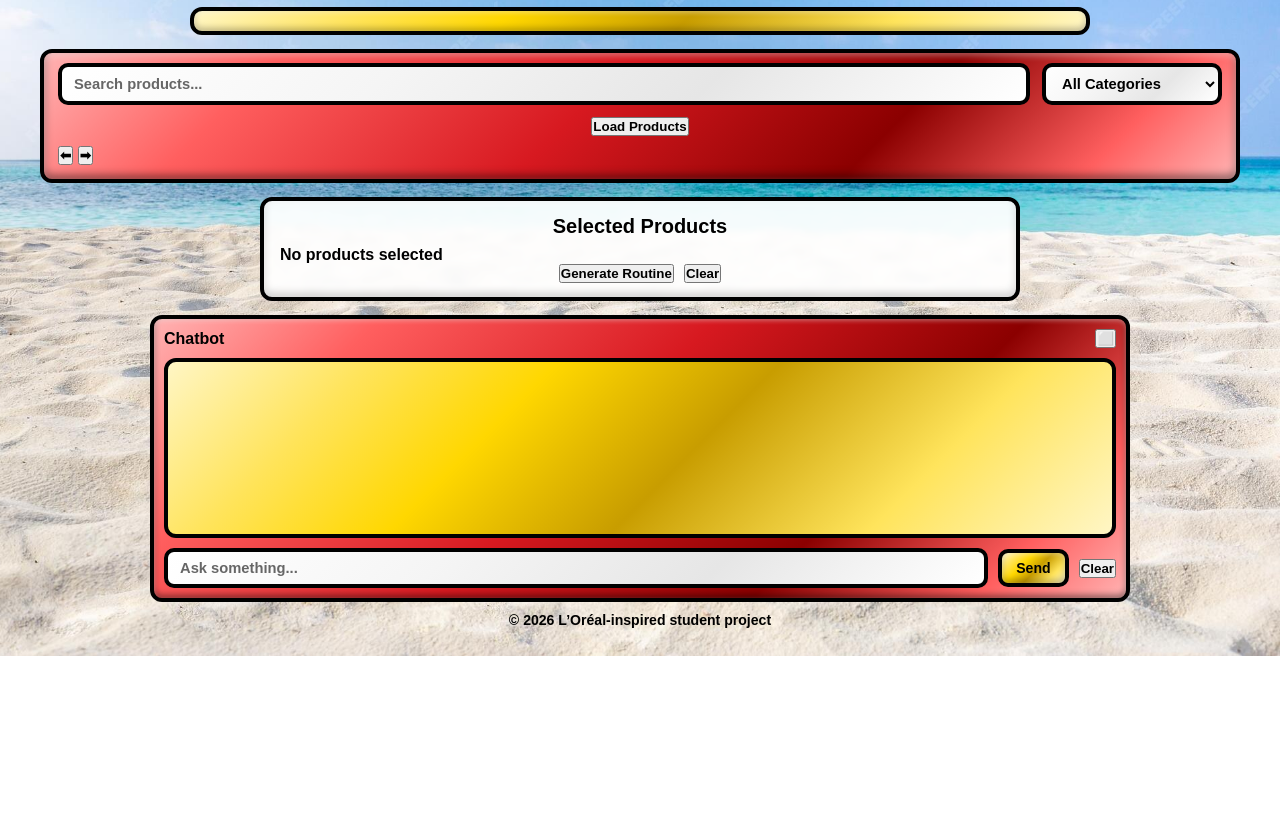
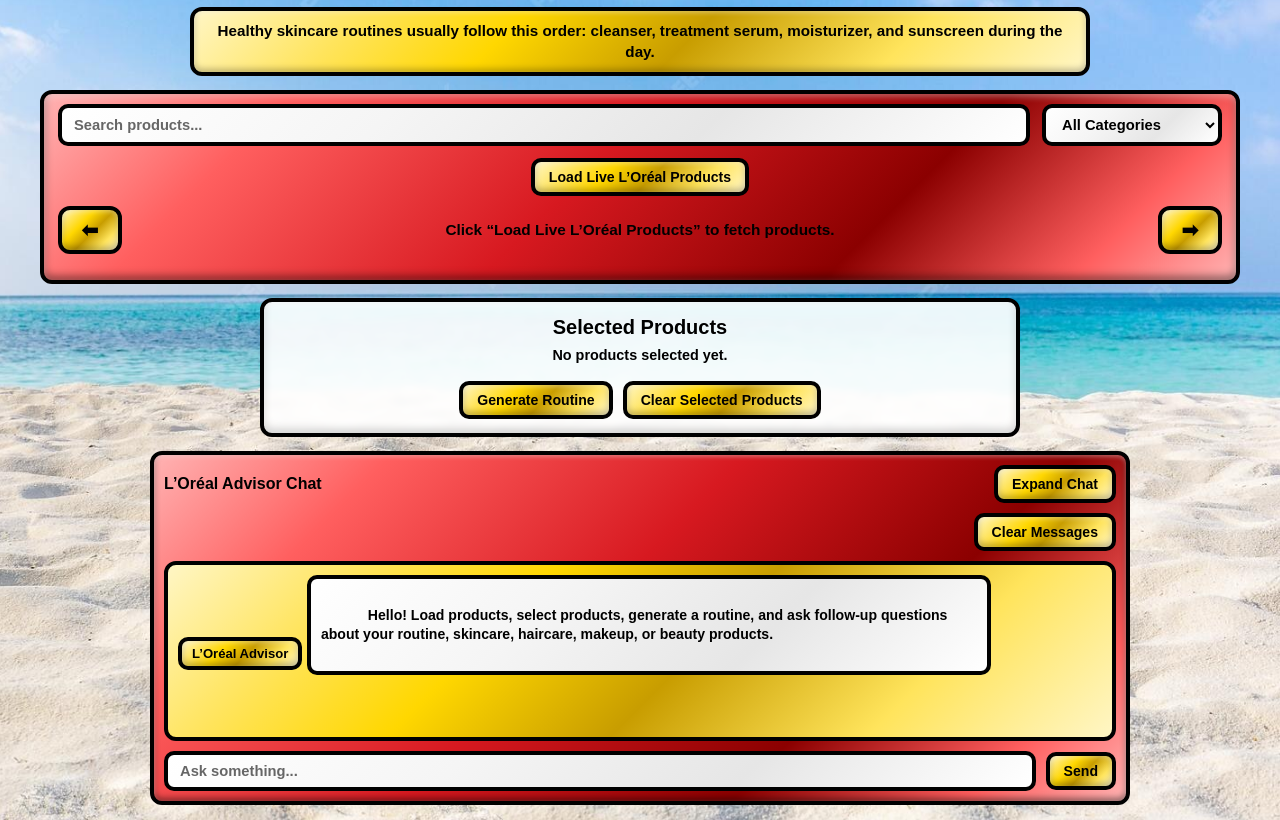
Before and after one commit to cdenman2/loreal-routine-builder, a plain HTML site: page index.html in a window 1280 px wide. Shown: the part 240-1060 px from the top of the page. Before the commit the page ends 896 px from the top, so only its background shows below. Drawn offline with Linux system fonts and the light colour scheme.

Commit message:
Update index.html

```diff
--- a/index.html
+++ b/index.html
@@ -18,14 +18,20 @@
       <p class="subtitle">Build a personalized routine with product selection and AI-powered guidance</p>
 
       <div class="fact-box">
-        <p id="fact-text"></p>
+        <p id="fact-text">Healthy skincare routines usually follow this order: cleanser, treatment serum, moisturizer, and sunscreen during the day.</p>
       </div>
     </header>
 
     <section class="controls-section">
       <div class="toolbar">
-        <input type="text" id="search-input" placeholder="Search products..." />
-        <select id="category-filter">
+        <input
+          type="text"
+          id="search-input"
+          placeholder="Search products..."
+          aria-label="Search products"
+        />
+
+        <select id="category-filter" aria-label="Filter by category">
           <option value="all">All Categories</option>
           <option value="skincare">Skincare</option>
           <option value="haircare">Haircare</option>
@@ -35,44 +41,62 @@
       </div>
 
       <div class="products-top-actions">
-        <button id="load-products-btn">Load Products</button>
+        <button id="load-products-btn" class="secondary-btn" type="button">Load Live L’Oréal Products</button>
       </div>
 
-      <div id="product-status"></div>
+      <div class="product-nav-row">
+        <button id="products-prev-btn" class="nav-arrow-btn" type="button" aria-label="Previous products">⬅</button>
+        <div id="product-status" class="status-text">Click “Load Live L’Oréal Products” to fetch products.</div>
+        <button id="products-next-btn" class="nav-arrow-btn" type="button" aria-label="Next products">➡</button>
+      </div>
+
       <div id="product-grid" class="product-grid"></div>
-
-      <div class="product-nav">
-        <button id="products-prev-btn">⬅</button>
-        <button id="products-next-btn">➡</button>
-      </div>
     </section>
 
     <section class="selected-section">
       <h2>Selected Products</h2>
-      <div id="selected-products-empty">No products selected</div>
-      <div id="selected-products-list"></div>
+      <div id="selected-products-empty" class="empty-text">No products selected yet.</div>
+      <div id="selected-products-list" class="selected-products-list"></div>
 
       <div class="selected-actions">
-        <button id="generate-routine-btn">Generate Routine</button>
-        <button id="clear-products-btn">Clear</button>
+        <button id="generate-routine-btn" class="primary-btn" type="button">Generate Routine</button>
+        <button id="clear-products-btn" class="secondary-btn" type="button">Clear Selected Products</button>
       </div>
     </section>
 
-    <!-- CHAT -->
     <main class="chat-container" id="chat-container">
       <div class="chat-header">
-        <span>Chatbot</span>
-        <button id="expand-chat-btn">⬜</button>
+        <div class="chat-header-title">L’Oréal Advisor Chat</div>
+        <button id="expand-chat-btn" class="secondary-btn" type="button" aria-label="Expand or collapse chat">Expand Chat</button>
       </div>
 
-      <div id="chat-box" class="chat-box"></div>
+      <div class="chat-actions">
+        <button id="clear-chat-btn" class="secondary-btn" type="button">Clear Messages</button>
+      </div>
+
+      <div id="chat-box" class="chat-box">
+        <div class="message assistant">
+          <div class="label assistant-label">L’Oréal Advisor</div>
+          <div class="bubble">
+            Hello! Load products, select products, generate a routine, and ask follow-up questions about your routine, skincare, haircare, makeup, or beauty products.
+          </div>
+        </div>
+      </div>
 
       <div class="input-area">
-        <input type="text" id="user-input" placeholder="Ask something..." />
-        <button id="send-btn">Send</button>
-        <button id="clear-chat-btn">Clear</button>
+        <input
+          type="text"
+          id="user-input"
+          placeholder="Ask something..."
+          aria-label="Ask something"
+        />
+        <button id="send-btn" type="button">Send</button>
       </div>
     </main>
+
+    <div class="logo-wrap bottom-logo-wrap">
+      <img src="./images/loreal-logo.png" alt="L’Oréal Logo Bottom" class="logo bottom-logo" />
+    </div>
 
     <footer class="footer">
       <p>© 2026 L’Oréal-inspired student project</p>
```
